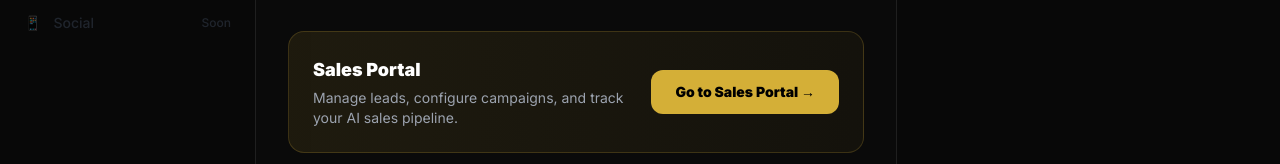
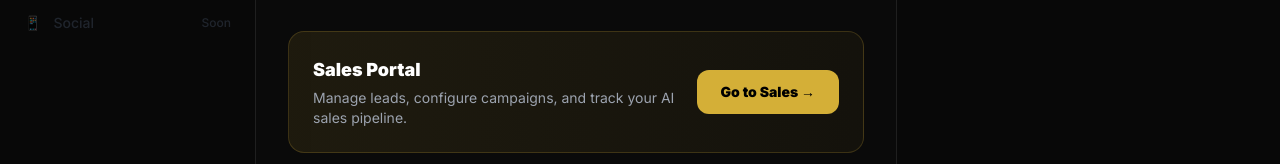
Before and after one commit to chatflowai2025-lab/akai-platform, a Next.js app in the folder apps/web/: page /dashboard in a window 1280 px wide. Shown: the part 286-450 px from the top of the page. Built offline with nearby package versions, Linux system fonts and the light colour scheme; no server answers; the database is empty; sample sign-in values are in the browser's storage.

Commit message:
fix: remove aiclozr.vercel.app portal links from dashboard — point to /sales instead

```diff
--- a/apps/web/src/app/dashboard/page.tsx
+++ b/apps/web/src/app/dashboard/page.tsx
@@ -280,12 +280,10 @@ export default function DashboardPage() {
                   </p>
                 </div>
                 <a
-                  href="https://aiclozr.vercel.app/portal"
-                  target="_blank"
-                  rel="noopener noreferrer"
+                  href="/sales"
                   className="flex-shrink-0 flex items-center gap-2 px-6 py-3 bg-[#D4AF37] text-black rounded-xl text-sm font-black hover:opacity-90 transition whitespace-nowrap"
                 >
-                  Go to Sales Portal →
+                  Go to Sales →
                 </a>
               </div>
             </section>
@@ -297,7 +295,7 @@ export default function DashboardPage() {
               </h2>
               <div className="flex flex-wrap gap-3">
                 <a
-                  href="https://aiclozr.vercel.app/portal"
+                  href="/sales"
                   target="_blank"
                   rel="noopener noreferrer"
                   className="flex items-center gap-2 px-4 py-2.5 bg-[#D4AF37] text-black rounded-xl text-sm font-bold hover:opacity-90 transition"
@@ -305,7 +303,7 @@ export default function DashboardPage() {
                   ⚙️ Configure Sales Module
                 </a>
                 <a
-                  href="https://aiclozr.vercel.app/portal"
+                  href="/sales"
                   target="_blank"
                   rel="noopener noreferrer"
                   className="flex items-center gap-2 px-4 py-2.5 bg-[#111] border border-[#2f2f2f] text-white rounded-xl text-sm font-medium hover:border-[#D4AF37]/30 transition"
@@ -332,7 +330,7 @@ export default function DashboardPage() {
                   label="Sales"
                   status="live"
                   description="AI-powered outbound sales calls & lead qualification"
-                  href="https://aiclozr.vercel.app/portal"
+                  href="/sales"
                 />
                 <ModuleCard
                   icon="🎯"
```
